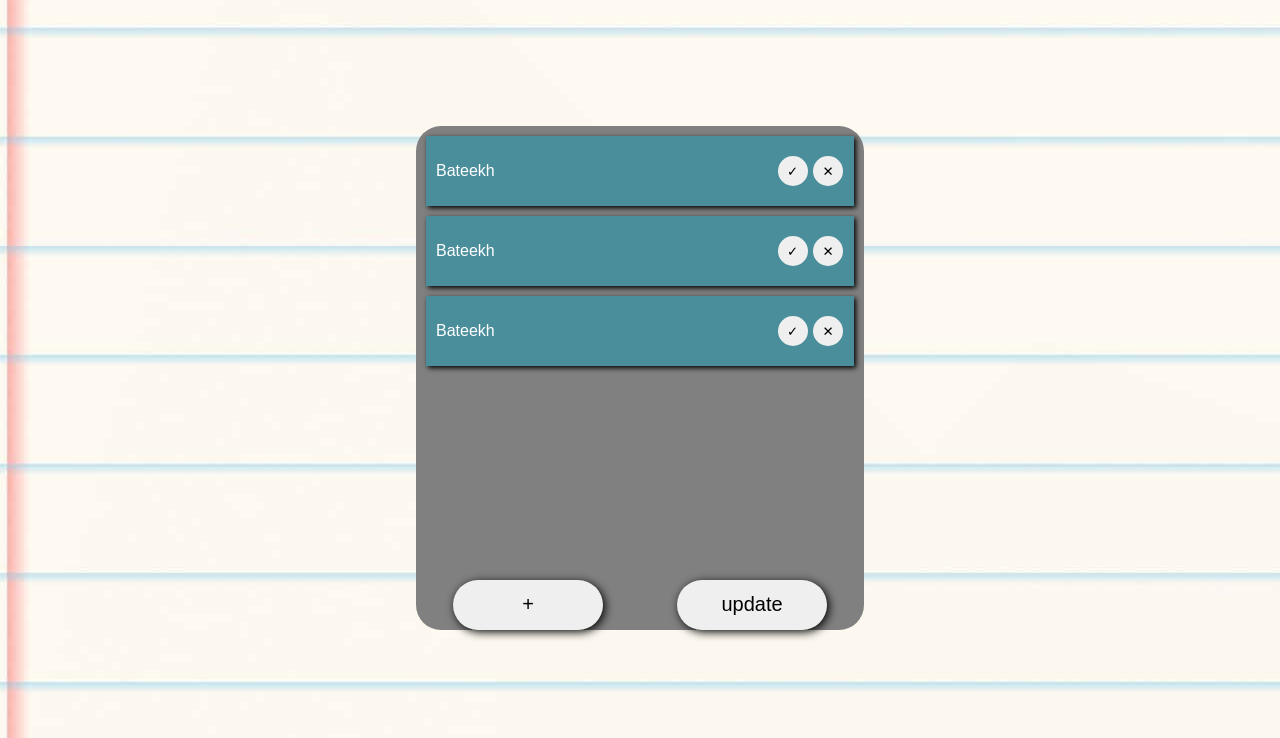
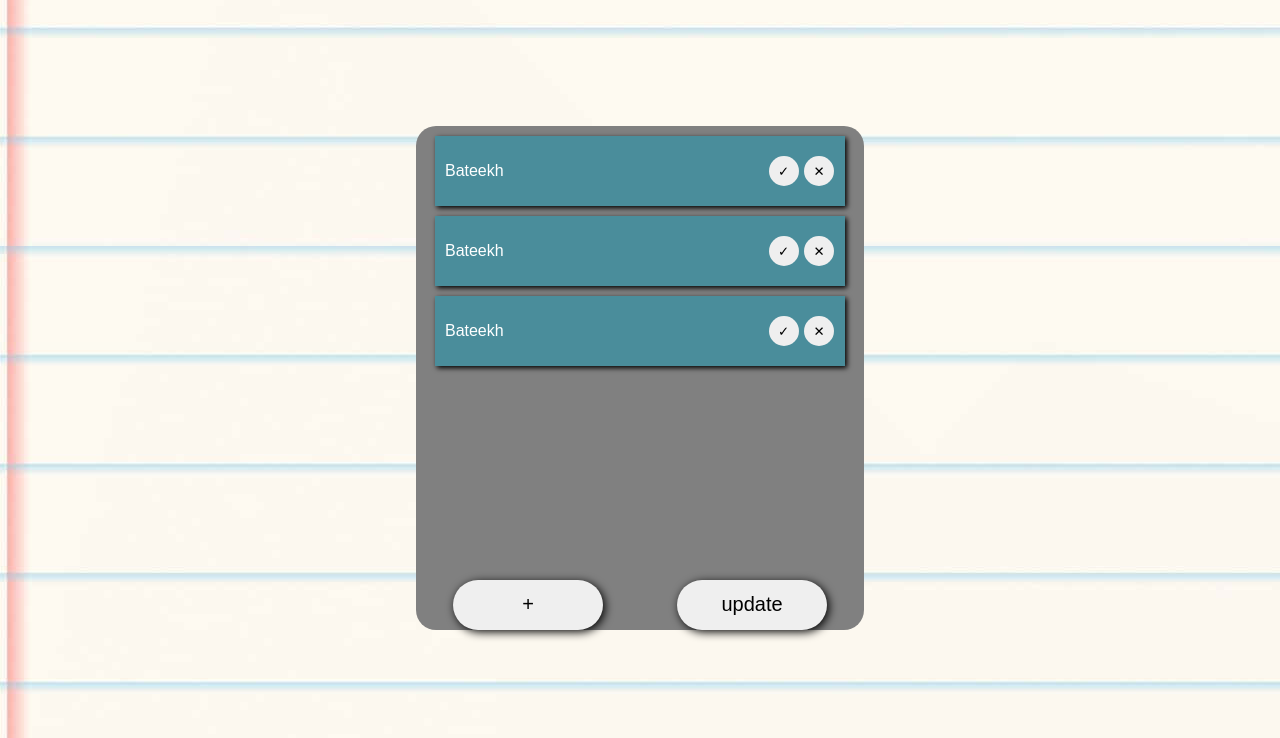
Before and after one commit to A7madAbuSrour/ToDoList-WebDev2, a plain HTML site: page index.html in a window 1280 px wide. Shown: the part 62-800 px from the top of the page. Drawn offline with Linux system fonts and the light colour scheme.

Commit message:
Simple style changes

```diff
--- a/style.css
+++ b/style.css
@@ -47,7 +47,7 @@ body {
   height: 70%;
   justify-content: space-between;
   background-color: gray;
-  border-radius: 25px;
+  border-radius: 20px;
 }
 
 .button_container {
@@ -93,10 +93,9 @@ body {
   width: 100%;
   height: 90%;
   overflow-y: scroll;
-  overflow: visible;
 
   ul {
-    width: 100%;
+    width: 96%;
     height: 100%;
     list-style-type: none;
     li{
@@ -132,7 +131,7 @@ body {
     }
 
     li:hover {
-      transform: scale(1.1);
+      transform: scale(1.05);
       margin-bottom: 50px;
       box-shadow: 5px 5px 15px black;
 
```
